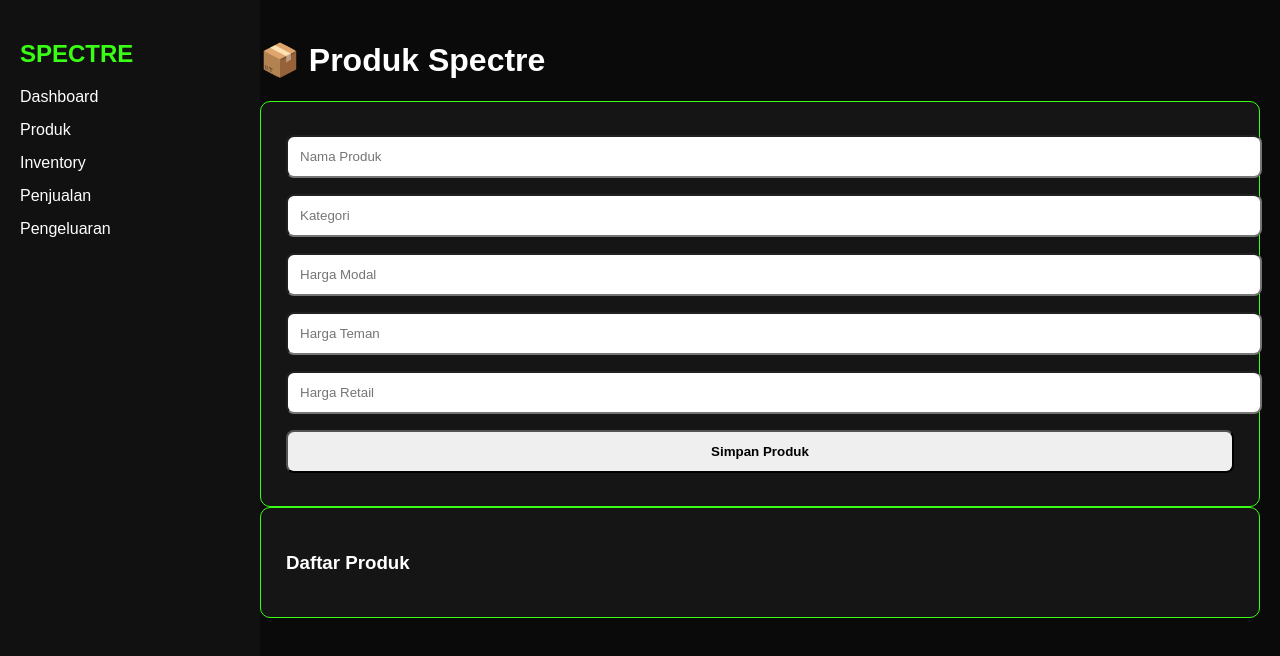
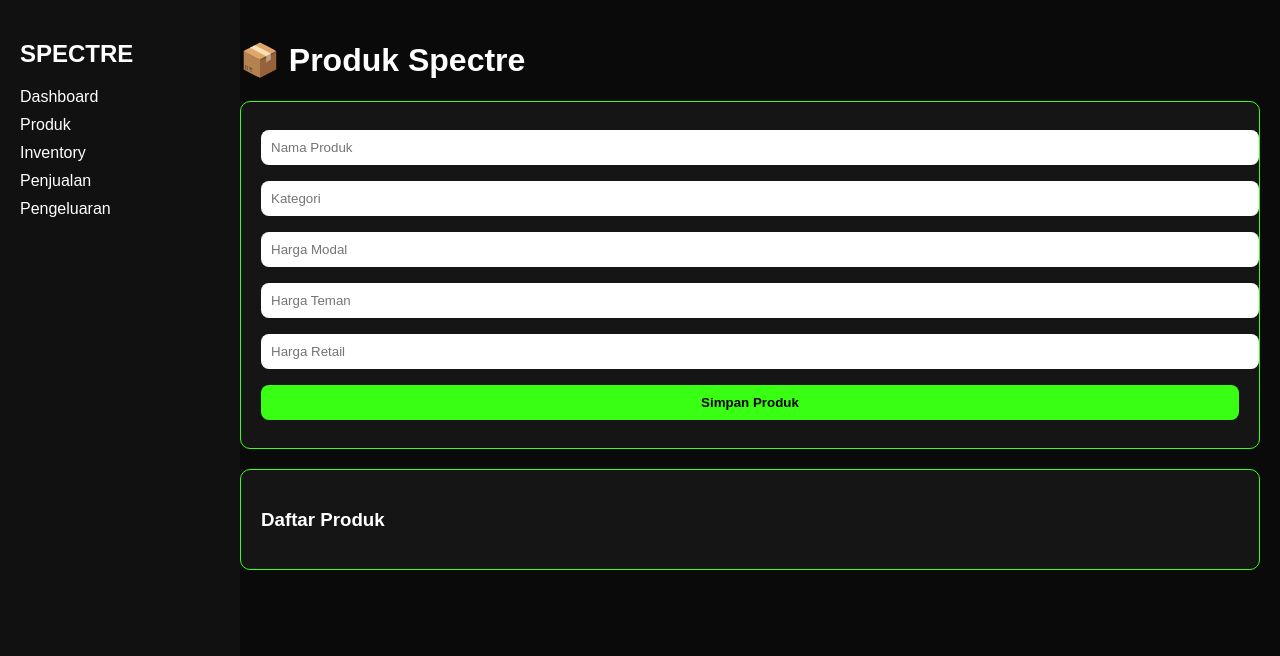
Before and after one commit to hellgod12/spectre-inventory-v2, a plain HTML site: page index.html in a window 1280 px wide. Drawn offline with Linux system fonts and the light colour scheme.

Commit message:
Refactor CSS styles for layout and appearance

```diff
--- a/style.css
+++ b/style.css
@@ -1,56 +1,63 @@
 body{
     margin:0;
-    font-family:Arial,sans-serif;
+    font-family:Arial;
     background:#0a0a0a;
     color:white;
 }
 
 .sidebar{
-    width:220px;
+    width:200px;
     height:100vh;
+    position:fixed;
     background:#111;
-    position:fixed;
     padding:20px;
-}
-
-.sidebar h2{
-    color:#39ff14;
 }
 
 .sidebar a{
     display:block;
     color:white;
+    margin:10px 0;
     text-decoration:none;
-    margin:15px 0;
 }
 
 .main{
-    margin-left:240px;
+    margin-left:220px;
     padding:20px;
-}
-
-.cards{
-    display:grid;
-    grid-template-columns:repeat(4,1fr);
-    gap:20px;
 }
 
 .card{
     background:#151515;
     border:1px solid #39ff14;
-    padding:25px;
+    padding:20px;
+    margin-bottom:20px;
     border-radius:10px;
 }
-input,
-select,
-button{
+
+input,button{
     width:100%;
-    padding:12px;
+    padding:10px;
     margin:8px 0;
     border-radius:8px;
+    border:none;
 }
 
 button{
+    background:#39ff14;
     cursor:pointer;
     font-weight:bold;
 }
+
+button:hover{
+    opacity:0.8;
+}
+
+ul{
+    list-style:none;
+    padding:0;
+}
+
+li{
+    padding:10px;
+    border:1px solid #39ff14;
+    margin-bottom:10px;
+}
```
